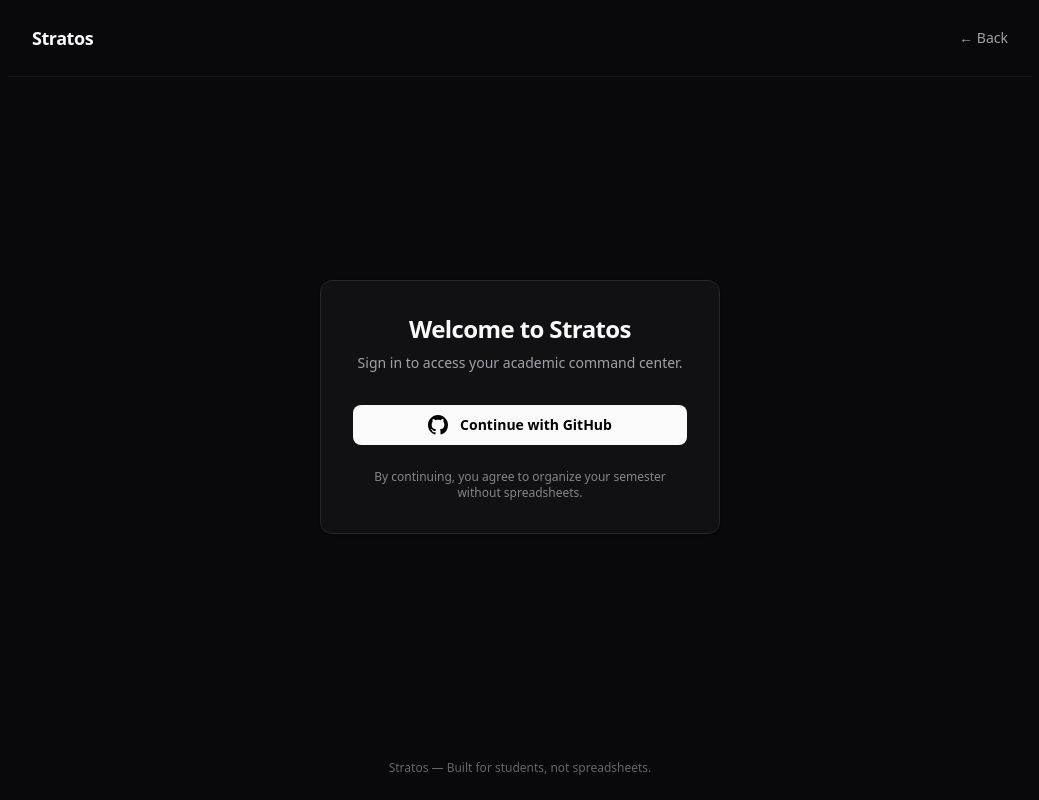
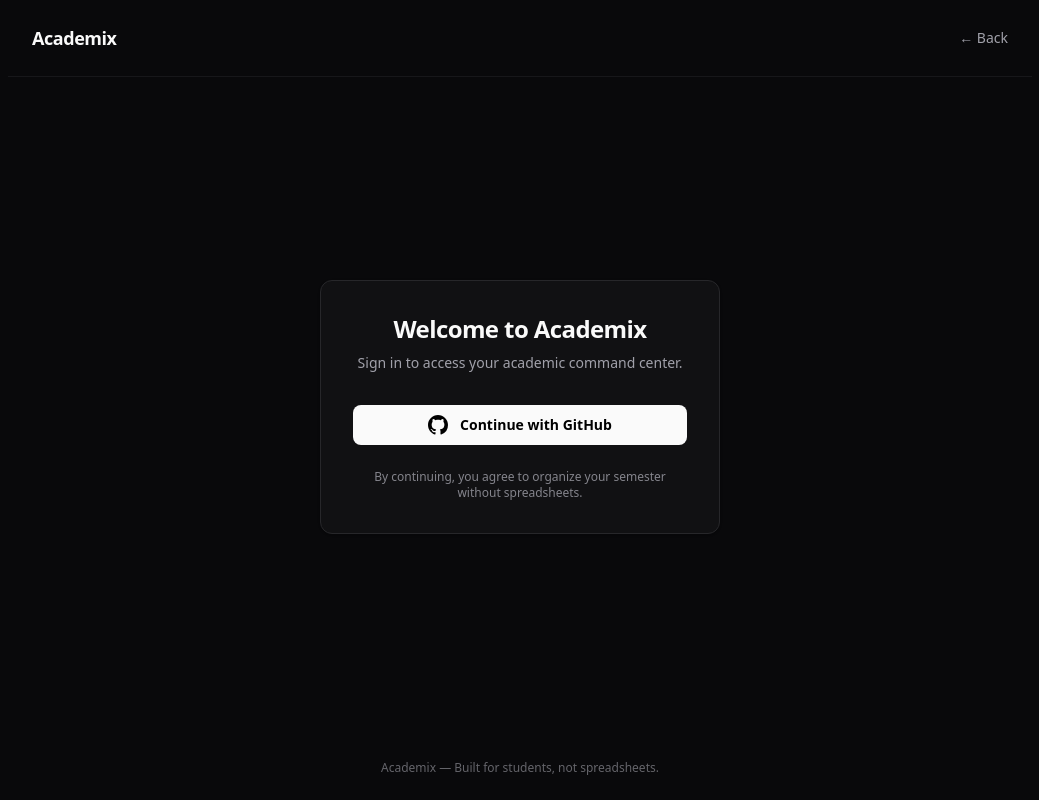
Before and after one commit to sanchitghumare/Academix, a Next.js app: page /login in a window 1280 px wide. Shown: the whole page, without its empty margins (120-1159 px from the left). Built offline with nearby package versions, Linux system fonts and the light colour scheme; no server answers.

Commit message:
Favicon update

```diff
--- a/app/[username]/resources/page.js
+++ b/app/[username]/resources/page.js
@@ -330,7 +330,7 @@
                                     )}
                                     {loading && (
                                         <div className="text-[10px] text-[#A1A1AA] animate-pulse">
-                                            Stratos AI running...
+                                             AI running...
                                         </div>
                                     )}
                                 </div>
--- a/app/api/resources/query/route.js
+++ b/app/api/resources/query/route.js
@@ -53,7 +53,7 @@
       messages: [
         {
           role: "system",
-          content: `You are Stratos AI, an elite engineering study companion. Answer the student's question clearly using only this verified context document extraction layer:\n\n${retrievedContext}`
+          content: `You are Academix AI, an elite engineering study companion. Answer the student's question clearly using only this verified context document extraction layer:\n\n${retrievedContext}`
         },
         { role: "user", content: question }
       ],
--- a/app/api/resources/quiz/route.js
+++ b/app/api/resources/quiz/route.js
@@ -101,7 +101,7 @@
         {
           role: "system",
           content: [
-            "You are Stratos AI, a quiz generator for study resources.",
+            "You are Academix AI, a quiz generator for study resources.",
             "Generate exactly 5 multiple-choice questions from the provided resource context.",
             "Each question must have exactly 4 options, one correctIndex from 0 to 3, and a short explanation.",
             "Return valid JSON only in this shape: {\"title\": string, \"instructions\": string, \"questions\": [{\"id\": string, \"question\": string, \"options\": [string, string, string, string], \"correctIndex\": number, \"explanation\": string}] }.",
--- a/app/dashboard/page.js
+++ b/app/dashboard/page.js
@@ -8,6 +8,6 @@
 export default DashboardPage;
 
 export const metadata = {
-    title: "Dashboard - Stratos",
-    description: "Your personalized dashboard on Stratos, where you can manage your profile, view your activity, and access exclusive features. Stay connected and in control with your personalized dashboard.",
+    title: "Dashboard - Academix",
+    description: "Your personalized dashboard on Academix, where you can manage your profile, view your activity, and access exclusive features. Stay connected and in control with your personalized dashboard.",
 }
--- a/app/layout.js
+++ b/app/layout.js
@@ -4,8 +4,8 @@
 import SessionWrapper from "../components/sessionwrapper";
 
 export const metadata = {
-  title: "Stratos",
-  description: "Stratos is a platform that helps you track your attendance and progress in your learning journey. We provide you with real-time analytics and insights to help you stay on track and achieve your goals.",
+  title: "Academix",
+  description: "Academix is a platform that helps you track your attendance and progress in your learning journey. We provide you with real-time analytics and insights to help you stay on track and achieve your goals.",
   manifest: "/manifest.json",
   icons: {
     icon: "/favicon.io.png",
@@ -15,7 +15,7 @@
   appleWebApp: {
     capable: true,
     statusBarStyle: "black-translucent",
-    title: "Stratos",
+    title: "Academix",
   },
   formatDetection: {
     telephone: false,
--- a/app/login/page.js
+++ b/app/login/page.js
@@ -10,7 +10,7 @@
   const router = useRouter();
 
   useEffect(() => {
-    document.title = "Login | Stratos";
+    document.title = "Login | Academix";
 
     if (session) {
       router.push(`/${session.user.name}`);
@@ -22,7 +22,7 @@
       {/* Navbar */}
       <nav className="mx-auto flex w-full max-w-5xl items-center justify-between border-b border-[#27272A]/50 px-6 py-6">
         <Link href="/" className="text-lg font-bold tracking-tight text-[#FAFAFA]">
-          Stratos
+          Academix
         </Link>
         <Link
           href="/"
@@ -36,7 +36,7 @@
       <main className="mx-auto flex w-full max-w-md flex-1 flex-col justify-center px-6 py-12">
         <div className="rounded-xl border border-[#27272A] bg-[#111113] p-8 text-center shadow-sm">
           <h1 className="text-2xl font-bold tracking-tight text-[#FAFAFA]">
-            Welcome to Stratos
+            Welcome to Academix
           </h1>
           <p className="mt-2 text-sm text-[#A1A1AA]">
             Sign in to access your academic command center.
@@ -66,7 +66,7 @@
 
       {/* Simple Subtle Footer */}
       <footer className="mx-auto w-full max-w-5xl px-6 py-6 text-center text-xs text-[#A1A1AA]/60">
-        Stratos — Built for students, not spreadsheets.
+        Academix — Built for students, not spreadsheets.
       </footer>
     </div>
   );
--- a/app/page.js
+++ b/app/page.js
@@ -30,7 +30,7 @@
     <div className="min-h-screen bg-[#09090B] font-sans text-[#FAFAFA] selection:bg-zinc-800 selection:text-white">
       {/* 1. Navbar */}
       <nav className="mx-auto flex max-w-5xl items-center justify-between border-b border-[#27272A]/50 px-6 py-6">
-        <span className="text-lg font-bold tracking-tight">Stratos</span>
+        <span className="text-lg font-bold tracking-tight">Academix</span>
         <div className="flex items-center gap-4 text-sm font-medium">
           <Link
             href="/login"
@@ -119,7 +119,7 @@
           Ready to organize your semester?
         </h2>
         <p className="mt-3 text-sm text-[#A1A1AA]">
-          Start using Stratos today.
+          Start using Academix today.
         </p>
 
         <div className="mt-8">
--- a/components/Dashboard.js
+++ b/components/Dashboard.js
@@ -64,7 +64,7 @@
                     <div>
                         <h1 className="text-3xl font-bold tracking-tight text-[#FAFAFA]">Account Settings</h1>
                         <p className="mt-2 text-sm text-[#A1A1AA]">
-                            Update your profile details and preferences across Stratos.
+                            Update your profile details and preferences across Academix.
                         </p>
                     </div>
                 </section>
--- a/components/navbar.js
+++ b/components/navbar.js
@@ -16,7 +16,7 @@
       <div className="mx-auto flex h-14 w-full max-w-5xl items-center justify-between px-6">
         {/* Brand Logo */}
         <Link className="flex items-center gap-2 text-sm font-bold tracking-tight text-[#FAFAFA]" href="/">
-          <span>Stratos</span>
+          <span>Academix</span>
         </Link>
 
         {/* Desktop Navigation */}
```
Also changed, not shown: public/favicon.io.png, 1 other file (tests, documents, lock files or other folders).
